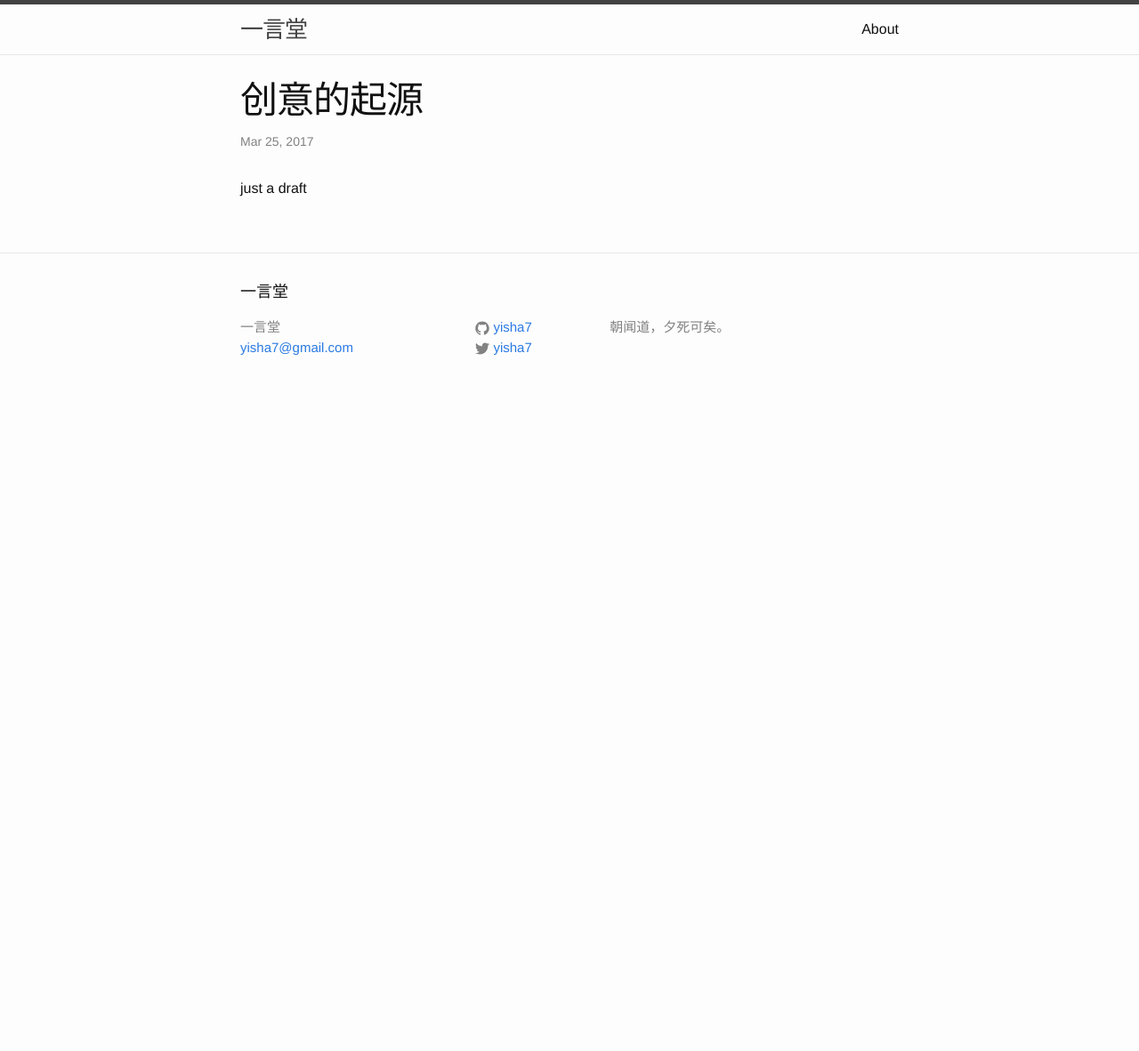
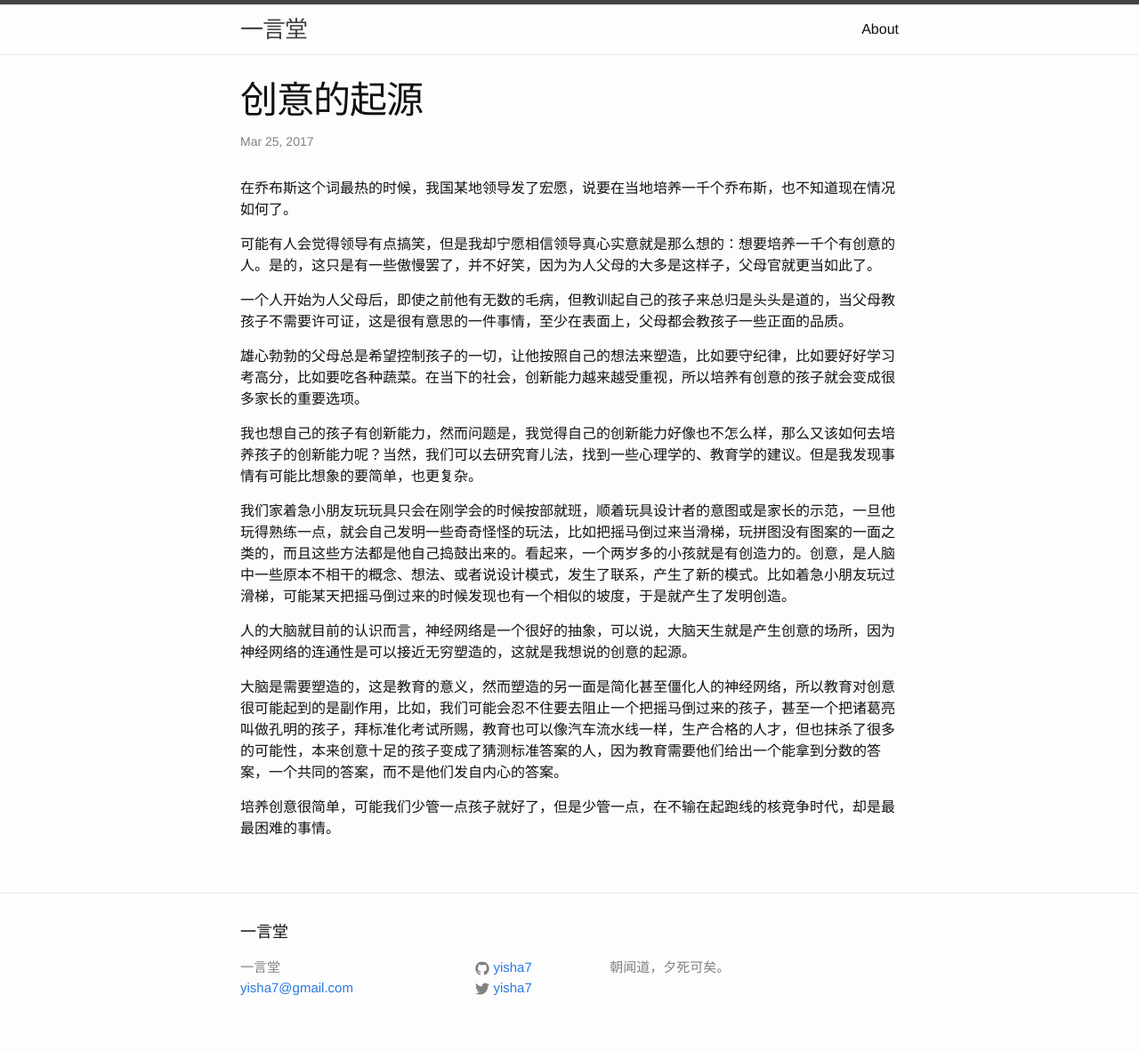
Before and after one commit to yifeitao/yifeitao.github.io, a Jekyll site: the page built from _posts/2017-03-25-the-beginning-of-creativity.md, in a window 1280 px wide. Shown: the whole page at 89% size. Built offline with Jekyll 4.4.1, drawn with Linux system fonts in a browser that asks for light colours; comment, search, counter and statistics services are not loaded; before the commit the page ends 900 px from its top, so only the background shows below that.

Commit message:
update 2017-03-25-the-beginning-of-creativity.md

```diff
--- a/_posts/2017-03-25-the-beginning-of-creativity.md
+++ b/_posts/2017-03-25-the-beginning-of-creativity.md
@@ -4,4 +4,20 @@ title: 创意的起源
 categories: education
 ---
 
-just a draft
+在乔布斯这个词最热的时候，我国某地领导发了宏愿，说要在当地培养一千个乔布斯，也不知道现在情况如何了。
+
+可能有人会觉得领导有点搞笑，但是我却宁愿相信领导真心实意就是那么想的：想要培养一千个有创意的人。是的，这只是有一些傲慢罢了，并不好笑，因为为人父母的大多是这样子，父母官就更当如此了。
+
+一个人开始为人父母后，即使之前他有无数的毛病，但教训起自己的孩子来总归是头头是道的，当父母教孩子不需要许可证，这是很有意思的一件事情，至少在表面上，父母都会教孩子一些正面的品质。
+
+雄心勃勃的父母总是希望控制孩子的一切，让他按照自己的想法来塑造，比如要守纪律，比如要好好学习考高分，比如要吃各种蔬菜。在当下的社会，创新能力越来越受重视，所以培养有创意的孩子就会变成很多家长的重要选项。
+
+我也想自己的孩子有创新能力，然而问题是，我觉得自己的创新能力好像也不怎么样，那么又该如何去培养孩子的创新能力呢？当然，我们可以去研究育儿法，找到一些心理学的、教育学的建议。但是我发现事情有可能比想象的要简单，也更复杂。
+
+我们家着急小朋友玩玩具只会在刚学会的时候按部就班，顺着玩具设计者的意图或是家长的示范，一旦他玩得熟练一点，就会自己发明一些奇奇怪怪的玩法，比如把摇马倒过来当滑梯，玩拼图没有图案的一面之类的，而且这些方法都是他自己捣鼓出来的。看起来，一个两岁多的小孩就是有创造力的。创意，是人脑中一些原本不相干的概念、想法、或者说设计模式，发生了联系，产生了新的模式。比如着急小朋友玩过滑梯，可能某天把摇马倒过来的时候发现也有一个相似的坡度，于是就产生了发明创造。
+
+人的大脑就目前的认识而言，神经网络是一个很好的抽象，可以说，大脑天生就是产生创意的场所，因为神经网络的连通性是可以接近无穷塑造的，这就是我想说的创意的起源。
+
+大脑是需要塑造的，这是教育的意义，然而塑造的另一面是简化甚至僵化人的神经网络，所以教育对创意很可能起到的是副作用，比如，我们可能会忍不住要去阻止一个把摇马倒过来的孩子，甚至一个把诸葛亮叫做孔明的孩子，拜标准化考试所赐，教育也可以像汽车流水线一样，生产合格的人才，但也抹杀了很多的可能性，本来创意十足的孩子变成了猜测标准答案的人，因为教育需要他们给出一个能拿到分数的答案，一个共同的答案，而不是他们发自内心的答案。
+
+培养创意很简单，可能我们少管一点孩子就好了，但是少管一点，在不输在起跑线的核竞争时代，却是最最困难的事情。
```
